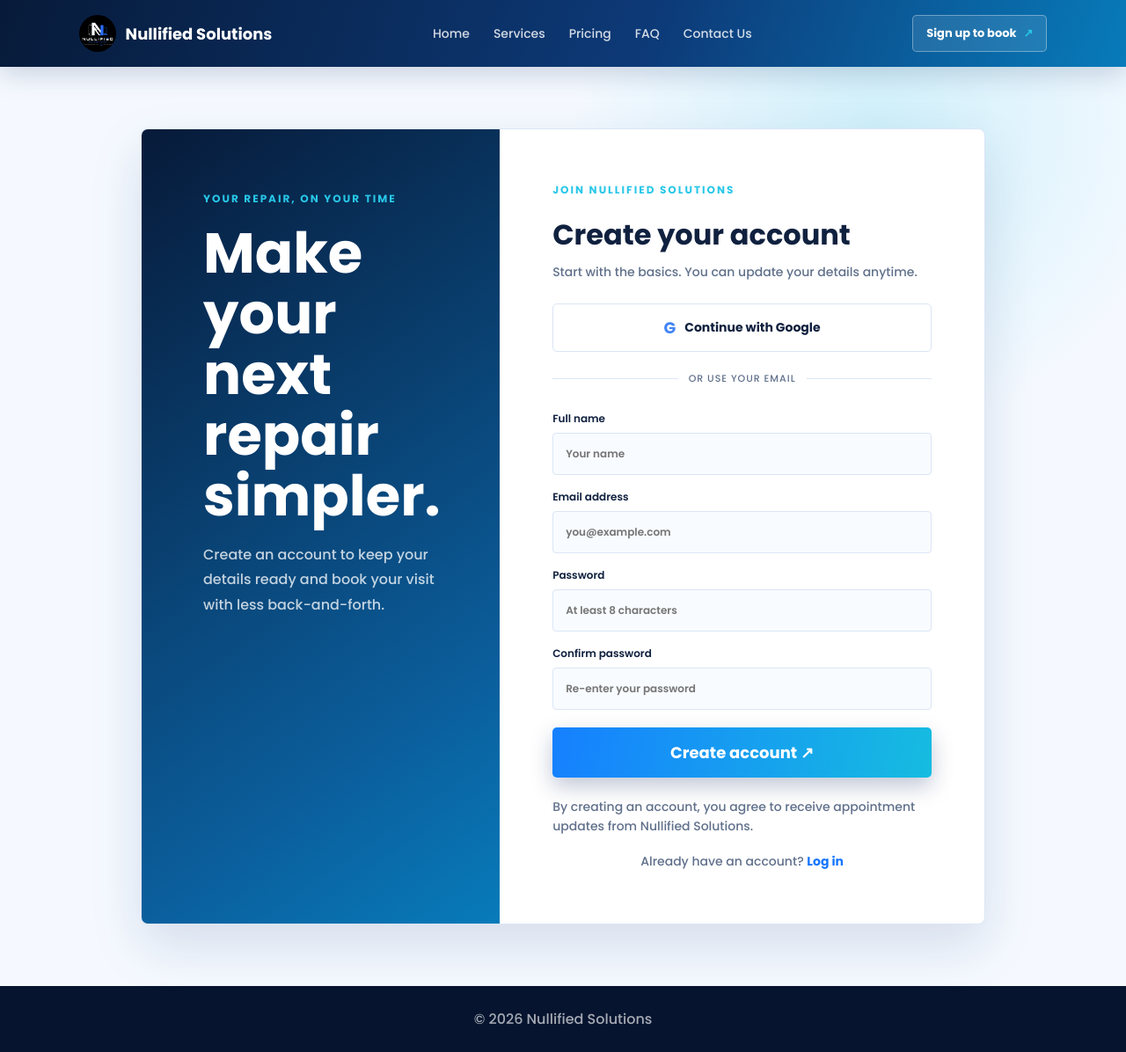
After one commit to Jundel-Malazarte/Nullified-Solutions, a PHP site: page /signup.html in a window 1280 px wide. The commit adds this page. Shown: the whole page at 88% size. Run offline with PHP 8.4, Linux system fonts and the light colour scheme.

Commit message:
Updating pages, adding signup & login page for booking system.

```diff
--- a/contact.html
+++ b/contact.html
@@ -29,6 +29,8 @@
 				<a href="index.html#faq">FAQ</a>
 				<a class="active" href="contact.html" aria-current="page">Contact</a>
 			</nav>
+
+			<a class="header-cta" href="signup.html">Sign up to book <span aria-hidden="true">↗</span></a>
 		</header>
 
 		<main>
@@ -78,7 +80,7 @@
 					<form id="contactForm">
 						<label>Full name<input type="text" name="name" placeholder="Your name" required /></label>
 						<label>Email address<input type="email" name="email" placeholder="you@example.com" required /></label>
-						<label>Phone number<input type="tel" name="phone" placeholder="0964 118 6918" /></label>
+						<label>Phone number<input type="tel" name="phone" placeholder="09** *** ****" /></label>
 						<label>Tell us about your device<textarea name="message" rows="5" placeholder="Describe the issue..." required></textarea></label>
 						<button type="submit">Send inquiry <span aria-hidden="true">↗</span></button>
 					</form>
--- a/css/style.css
+++ b/css/style.css
@@ -679,6 +679,28 @@ nav a::after {
 
 nav a:hover::after { transform: scaleX(1); }
 
+.header-cta {
+  display: inline-flex;
+  align-items: center;
+  gap: 8px;
+  padding: 10px 15px;
+  border: 1px solid rgba(255, 255, 255, 0.35);
+  border-radius: 5px;
+  color: #fff;
+  background: rgba(255, 255, 255, 0.1);
+  font-size: 13px;
+  font-weight: 700;
+  text-decoration: none;
+  transition: background 0.25s ease, border-color 0.25s ease;
+}
+
+.header-cta:hover {
+  border-color: var(--cyan);
+  background: rgba(40, 199, 232, 0.2);
+}
+
+.header-cta span { color: var(--cyan); }
+
 .menu-toggle {
   border: 1px solid rgba(255, 255, 255, 0.25);
   padding: 5px 10px;
@@ -823,6 +845,146 @@ footer { background: #06142f; color: rgba(255, 255, 255, 0.64); }
   .hero-actions { align-items: flex-start; flex-direction: column; gap: 18px; }
   .contact form { grid-template-columns: 1fr; }
   .contact textarea, .contact button { grid-column: auto; }
+
+  .header-cta {
+    order: 2;
+    margin-left: auto;
+    margin-right: 12px;
+  }
+
+  header nav { order: 4; }
+}
+
+/* Account page */
+.account-page {
+  min-height: 100vh;
+  background: radial-gradient(circle at 78% 12%, rgba(40, 199, 232, 0.18), transparent 24%), var(--paper);
+}
+
+.account-main {
+  display: grid;
+  min-height: calc(100vh - 155px);
+  place-items: center;
+  padding: 70px 20px;
+}
+
+.account-shell {
+  display: grid;
+  width: min(100%, 960px);
+  grid-template-columns: minmax(0, 0.85fr) minmax(360px, 1.15fr);
+  overflow: hidden;
+  border: 1px solid var(--line);
+  border-radius: 8px;
+  background: #fff;
+  box-shadow: var(--shadow);
+}
+
+.account-intro {
+  padding: clamp(35px, 6vw, 70px);
+  color: #fff;
+  background: linear-gradient(145deg, #071a39, #0b5e9c 75%, #087bba);
+}
+
+.account-intro h1 {
+  margin: 18px 0;
+  font-size: clamp(2.2rem, 5vw, 4rem);
+  line-height: 1.08;
+}
+
+.account-intro p:last-child {
+  color: rgba(255, 255, 255, 0.76);
+  line-height: 1.8;
+}
+
+.account-form-wrap { padding: clamp(30px, 5vw, 60px); }
+.account-form-wrap h2 { margin-bottom: 8px; color: var(--ink); font-size: 2rem; }
+.account-form-wrap > p:not(.eyebrow) { color: var(--muted); font-size: 14px; }
+
+.account-form {
+  display: grid;
+  gap: 16px;
+  margin-top: 28px;
+}
+
+.account-form label {
+  display: grid;
+  gap: 7px;
+  color: var(--ink);
+  font-size: 12px;
+  font-weight: 600;
+}
+
+.account-form input {
+  width: 100%;
+  border: 1px solid var(--line);
+  border-radius: 4px;
+  padding: 14px;
+  outline: none;
+  color: var(--ink);
+  background: #f8fbff;
+  font: inherit;
+}
+
+.account-form input:focus {
+  border-color: var(--blue);
+  box-shadow: 0 0 0 3px rgba(22, 119, 255, 0.12);
+}
+
+.account-google {
+  display: flex;
+  width: 100%;
+  align-items: center;
+  justify-content: center;
+  gap: 10px;
+  margin-top: 25px;
+  border: 1px solid var(--line);
+  padding: 13px 18px;
+  color: var(--ink);
+  background: #fff;
+  box-shadow: none;
+  font-size: 14px;
+}
+
+.account-google:hover {
+  border-color: #a9c9ec;
+  background: #f8fbff;
+}
+
+.account-google span {
+  color: #4285f4;
+  font-size: 18px;
+  font-weight: 700;
+}
+
+.account-divider {
+  display: flex;
+  align-items: center;
+  gap: 12px;
+  margin: 22px 0 4px;
+  color: var(--muted);
+  font-size: 11px;
+  text-transform: uppercase;
+  letter-spacing: 1px;
+}
+
+.account-divider::before,
+.account-divider::after {
+  height: 1px;
+  flex: 1;
+  background: var(--line);
+  content: "";
+}
+
+.account-form button { margin-top: 4px; }
+.account-note { margin-top: 22px; color: var(--muted); font-size: 12px; line-height: 1.6; }
+.account-switch { margin-top: 18px; color: var(--muted); font-size: 13px; text-align: center; }
+.account-switch a { color: var(--blue); font-weight: 700; text-decoration: none; }
+.account-switch a:hover { text-decoration: underline; }
+
+@media (max-width: 760px) {
+  .account-shell { grid-template-columns: 1fr; }
+  .account-intro { padding: 35px 30px; }
+  .account-intro h1 { font-size: 2.5rem; }
 }
 
 /* Contact page */
--- a/index.html
+++ b/index.html
@@ -31,8 +31,10 @@
         <a href="services.html">Services</a>
         <a href="pricing.html">Pricing</a>
         <a href="index.html#faq">FAQ</a>
-        <a href="index.html#contact">Contact</a>
+        <a href="contact.html">Contact Us</a>
       </nav>
+
+      <a class="header-cta" href="signup.html">Sign up to book <span aria-hidden="true">↗</span></a>
     </header>
 
     <main>
--- /dev/null
+++ b/signup.html
@@ -0,0 +1,68 @@
+<!doctype html>
+<html lang="en">
+  <head>
+    <meta charset="UTF-8" />
+    <meta name="viewport" content="width=device-width, initial-scale=1.0" />
+    <title>Sign Up | Nullified Solutions</title>
+    <link rel="stylesheet" href="css/style.css" />
+    <link rel="icon" href="images/Nullified_Logo.png" type="image/png" />
+    <link rel="preconnect" href="https://fonts.googleapis.com" />
+    <link rel="preconnect" href="https://fonts.googleapis.com" crossorigin />
+    <link
+      href="https://fonts.googleapis.com/css2?family=Poppins:wght@300;500;600;700&display=swap"
+      rel="stylesheet"
+    />
+  </head>
+  <body class="account-page">
+    <header>
+      <a class="brand" href="index.html" aria-label="Nullified Solutions home">
+        <img src="images/Nullified_Logo.png" alt="Nullified Solutions" />
+        <span class="logo">Nullified Solutions</span>
+      </a>
+
+      <button class="menu-toggle" type="button" aria-label="Toggle navigation" aria-expanded="false">☰</button>
+
+      <nav id="navMenu">
+        <a href="index.html">Home</a>
+        <a href="services.html">Services</a>
+        <a href="pricing.html">Pricing</a>
+        <a href="index.html#faq">FAQ</a>
+        <a href="contact.html">Contact Us</a>
+      </nav>
+
+      <a class="header-cta" href="signup.html" aria-current="page">Sign up to book <span aria-hidden="true">↗</span></a>
+    </header>
+
+    <main class="account-main">
+      <section class="account-shell" aria-labelledby="signup-title">
+        <div class="account-intro">
+          <p class="eyebrow">YOUR REPAIR, ON YOUR TIME</p>
+          <h1 id="signup-title">Make your next repair simpler.</h1>
+          <p>Create an account to keep your details ready and book your visit with less back-and-forth.</p>
+        </div>
+
+        <div class="account-form-wrap">
+          <p class="eyebrow">JOIN NULLIFIED SOLUTIONS</p>
+          <h2>Create your account</h2>
+          <p>Start with the basics. You can update your details anytime.</p>
+
+
+<button class="account-google" type="button"><span aria-hidden="true">G</span> Continue with Google</button>
+          <div class="account-divider"><span>or use your email</span></div>
+          <form class="account-form" id="signupForm">
+            <label>Full name<input type="text" name="name" placeholder="Your name" autocomplete="name" required /></label>
+            <label>Email address<input type="email" name="email" placeholder="you@example.com" autocomplete="email" required /></label>
+            <label>Password<input type="password" name="password" placeholder="At least 8 characters" minlength="8" autocomplete="new-password" required /></label>
+            <label>Confirm password<input type="password" name="confirm-password" placeholder="Re-enter your password" minlength="8" autocomplete="new-password" required /></label>
+            <button type="submit">Create account <span aria-hidden="true">↗</span></button>
+          </form>
+          <p class="account-note">By creating an account, you agree to receive appointment updates from Nullified Solutions.</p>
+          <p class="account-switch">Already have an account? <a href="login.html">Log in</a></p>
+        </div>
+      </section>
+    </main>
+
+    <footer><p>© 2026 Nullified Solutions</p></footer>
+    <script src="js/script.js"></script>
+  </body>
+</html>
```
Also changed, not shown: login.html (added, +65 -0 lines), pricing.html (+37 -17 lines), services.html (+19 -5 lines), 1 other file.
